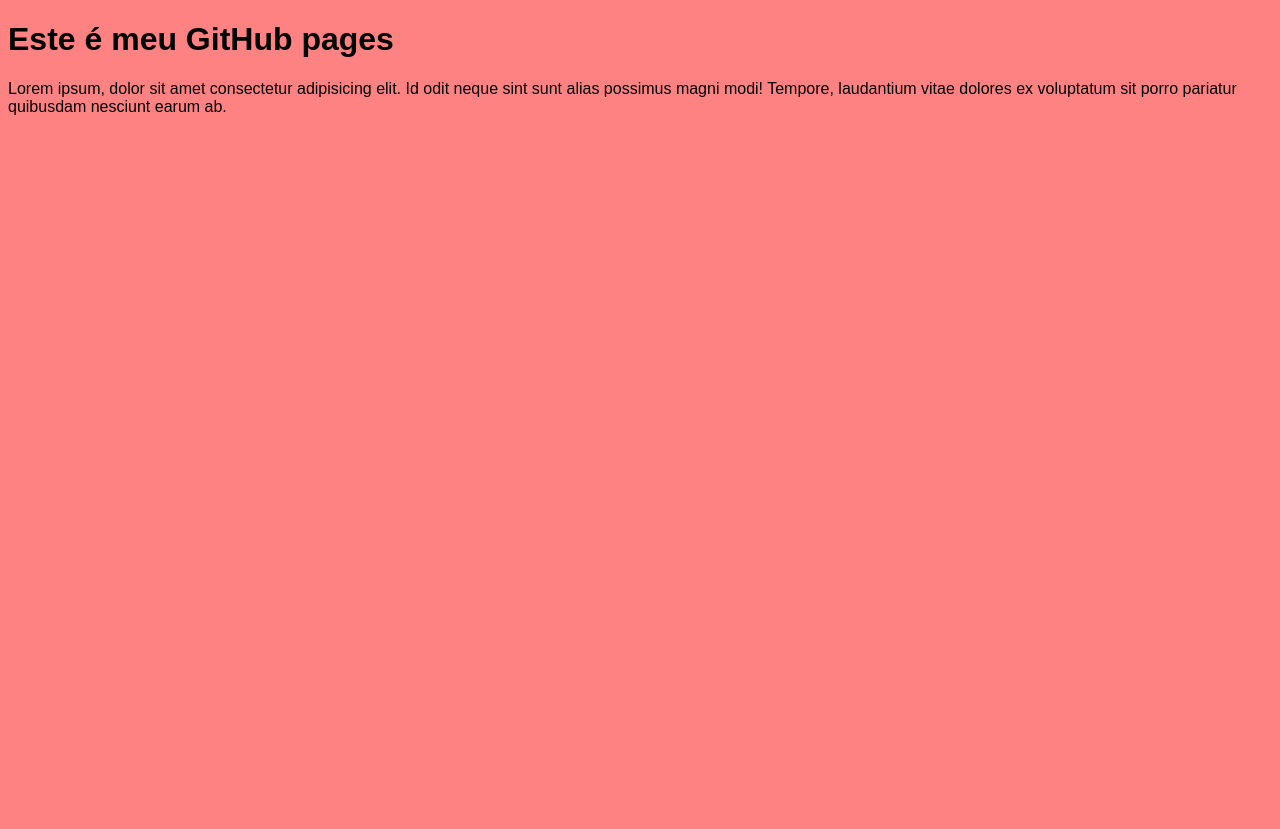
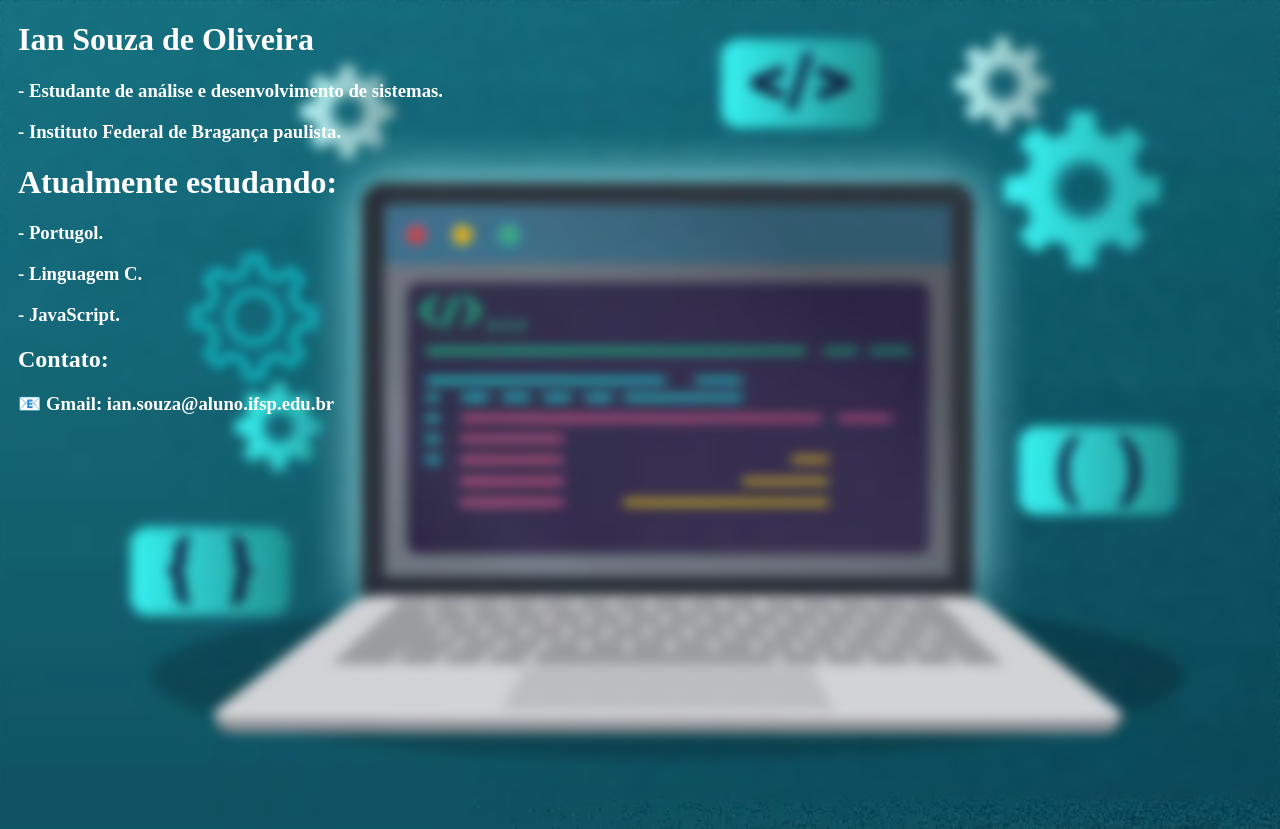
Before and after one commit to IanSouza05/IanSouza05.github.io, a plain HTML site: page index.html in a window 1280 px wide. Before the commit the page ends 800 px from the top, so only its background shows below. Drawn offline with Linux system fonts and the light colour scheme.

Commit message:
alteração3

```diff
--- a/index.html
+++ b/index.html
@@ -1,23 +1,22 @@
 <!DOCTYPE html>
-<html lang="en">
+<html lang="pt-BR">
 <head>
     <meta charset="UTF-8">
     <meta name="viewport" content="width=device-width, initial-scale=1.0">
-    <title>Meu GitHub Pages</title>
-    <style>
-        body {
-            background-color: rgb(255, 130, 130);
-            font-family: arial;
-            align-items: center;
-        }
-        h1 {
-            color: black;
-        }
-    </style>
+    <title>Ian Souza</title>
+    <link rel="stylesheet" href="style.css">
 </head>
 <body>
-    <h1>Este é meu GitHub pages</h1>
-    <p>Lorem ipsum, dolor sit amet consectetur adipisicing elit. Id odit neque sint sunt alias possimus magni modi! Tempore, laudantium vitae dolores ex voluptatum sit porro pariatur quibusdam nesciunt earum ab.</p>
+    <h1>Ian Souza de Oliveira</h1>
+    <h3> - Estudante de análise e desenvolvimento de sistemas.</h3>
+    <h3> - Instituto Federal de Bragança paulista.</h3>
 
+    <h1>Atualmente estudando: </h1>
+    <h3> - Portugol.</h3>
+    <h3> - Linguagem C.</h3>
+    <h3> - JavaScript.</h3>
+
+    <h2> Contato: </h2>
+    <h3> &#x1F4E7; Gmail: ian.souza@aluno.ifsp.edu.br </h3>
 </body>
 </html>
--- /dev/null
+++ b/style.css
@@ -0,0 +1,41 @@
+body {
+    height: 100vh;
+    background-image: url('img/imagemsite2.png'); /*imagem de fundo */
+    background-size: cover; /* Faz com que a imagem cubra toda a área da tela */
+    background-position: center; /* Centraliza a imagem */
+
+}
+
+body::before {
+    content: "";
+    position: absolute;
+    top: 0;
+    left: 0;
+    width: 100%;
+    height: 100%;
+    background-image: inherit; /* Usa a mesma imagem de fundo */
+    background-size: inherit; /* Mantém as propriedades de tamanho */
+    background-position: inherit; /* Mantém a posição */
+    filter: blur(6px); /* Aplica o desfoque */
+    z-index: -1; /* Mantém o fundo atrás do conteúdo */
+}
+h1 {
+    color: white;
+    position: relative; /* Garante que o texto fique acima da imagem de fundo */
+    z-index: 1; /* Garante que o texto fique acima da imagem, mesmo se o fundo tiver um z-index menor */
+    padding: 0 10px; /*espaço nas laterais*/
+}
+
+h3 {
+    color: white;
+    position: relative; /* Garante que o texto fique acima da imagem de fundo */
+    z-index: 1; /* Garante que o texto fique acima da imagem, mesmo se o fundo tiver um z-index menor */
+    padding:  0 10px; /*espaço nas laterais*/
+}
+
+h2 {
+    color: white;
+    position: relative; /* Garante que o texto fique acima da imagem de fundo */
+    z-index: 1; /* Garante que o texto fique acima da imagem, mesmo se o fundo tiver um z-index menor */
+    padding:  0 10px; /*espaço nas laterais*/
+}
```
Also changed, not shown: img/imagemsite2.png (added).
